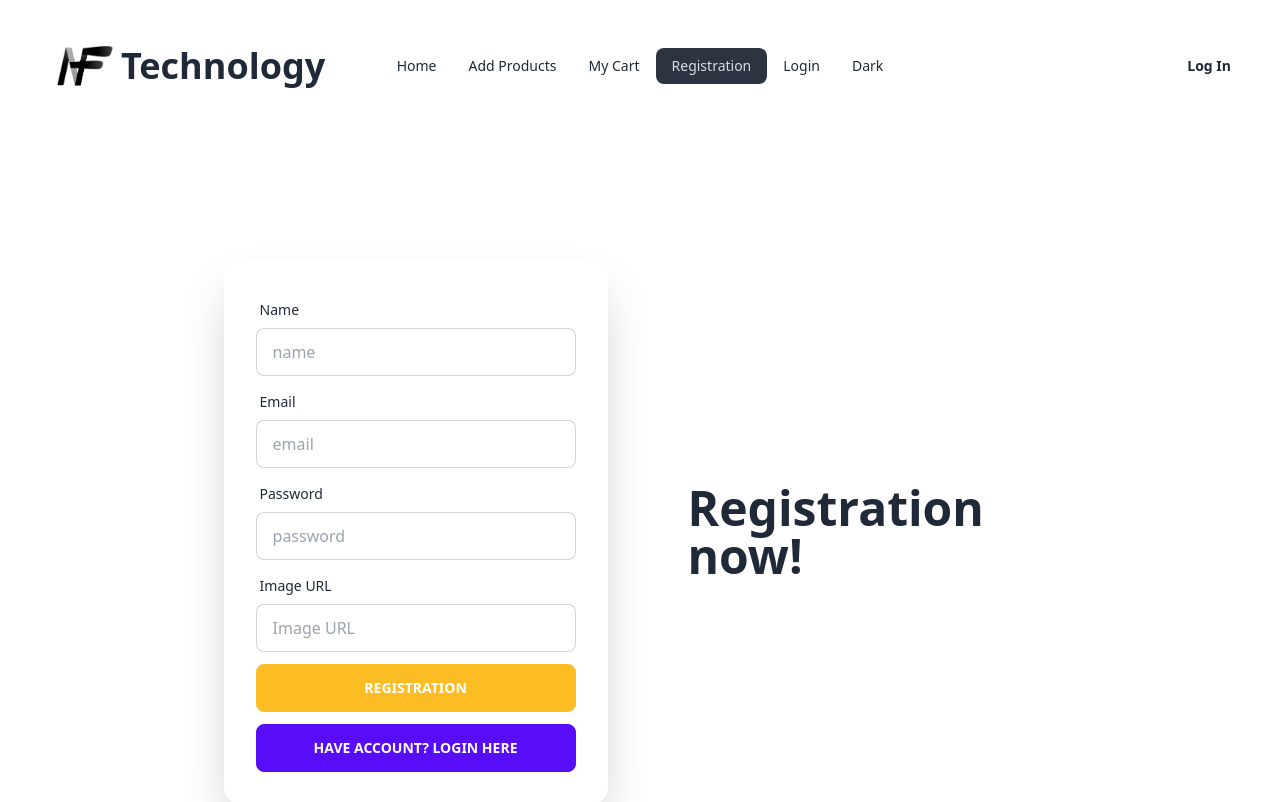
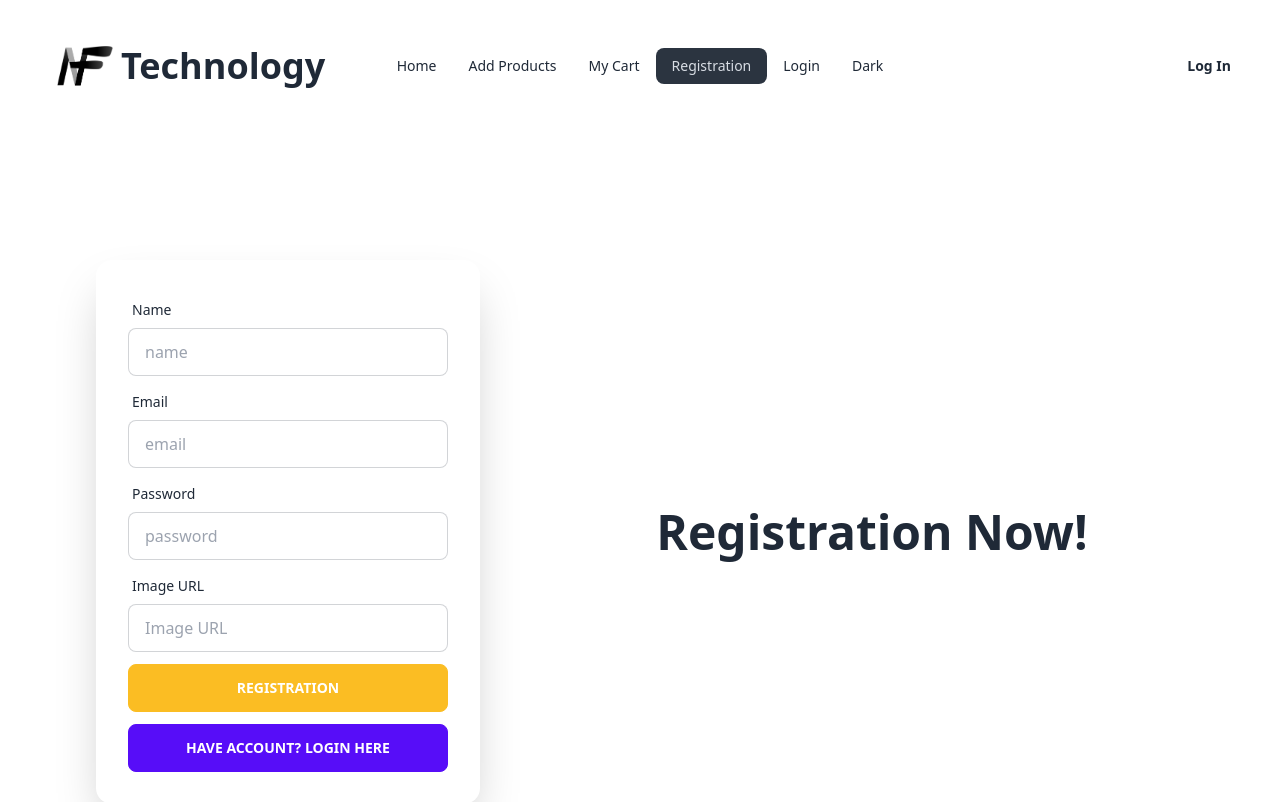
Before and after one commit to NFRIDOY/brandshop-client, a React (Vite) app: page /registration in a window 1280 px wide. Shown: the top 802 px of the page. Built offline with nearby package versions, Linux system fonts and the light colour scheme; no server answers.

Commit message:
Fix: Login & reg w half

```diff
--- a/src/components/Login/Login.jsx
+++ b/src/components/Login/Login.jsx
@@ -79,12 +79,12 @@ export default function Login() {
     return (
         <div className={isDarkModeFunc ? "bg-violet-950 text-white" : " "}>
             <div className="hero min-h-screen ">
-                <div className="hero-content flex-col lg:flex-row gap-x-20">
-                    <div className="text-center lg:text-left">
+                <div className="hero-content flex-col lg:flex-row gap-x-20 w-full ">
+                    <div className="text-center lg:text-center lg:w-1/2">
                         <h1 className="text-5xl font-bold">Login now!</h1>
                         {/* <p className="py-6">Provident cupiditate voluptatem et in. Quaerat fugiat ut assumenda excepturi exercitationem quasi. In deleniti eaque aut repudiandae et a id nisi.</p> */}
                     </div>
-                    <div className="card flex-shrink-0 w-full max-w-sm shadow-2xl bg-base-100">
+                    <div className="card flex-shrink-0 w-full max-w-sm shadow-2xl bg-base-100 lg:w-1/2">
                         <div className="card-body">
                             <form onSubmit={handleLogin}>
                                 <div className="form-control">
--- a/src/components/Registration/Registration.jsx
+++ b/src/components/Registration/Registration.jsx
@@ -88,12 +88,12 @@ export default function Registration() {
     return (
         <div className={isDarkModeFunc ? "bg-violet-950 text-white" : " "}>
             <div className="hero min-h-screen ">
-                <div className="hero-content flex-col lg:flex-row-reverse gap-x-20">
-                    <div className="text-center lg:text-left">
-                        <h1 className="text-5xl font-bold">Registration now!</h1>
+                <div className="hero-content flex-col lg:flex-row-reverse gap-x-20 w-full  ">
+                    <div className="text-center lg:text-center w-1/2 ">
+                        <h1 className="text-5xl font-bold lg:w-full">Registration Now!</h1>
                         {/* <p className="py-6">Provident cupiditate voluptatem et in. Quaerat fugiat ut assumenda excepturi exercitationem quasi. In deleniti eaque aut repudiandae et a id nisi.</p> */}
                     </div>
-                    <div className="card flex-shrink-0 w-full max-w-sm shadow-2xl bg-base-100">
+                    <div className="card flex-shrink-0 w-full max-w-sm shadow-2xl bg-base-100 lg:w-1/2">
                         <form className="card-body" onSubmit={handleReg}>
                             <div className="form-control">
                                 <label className="label">
```
